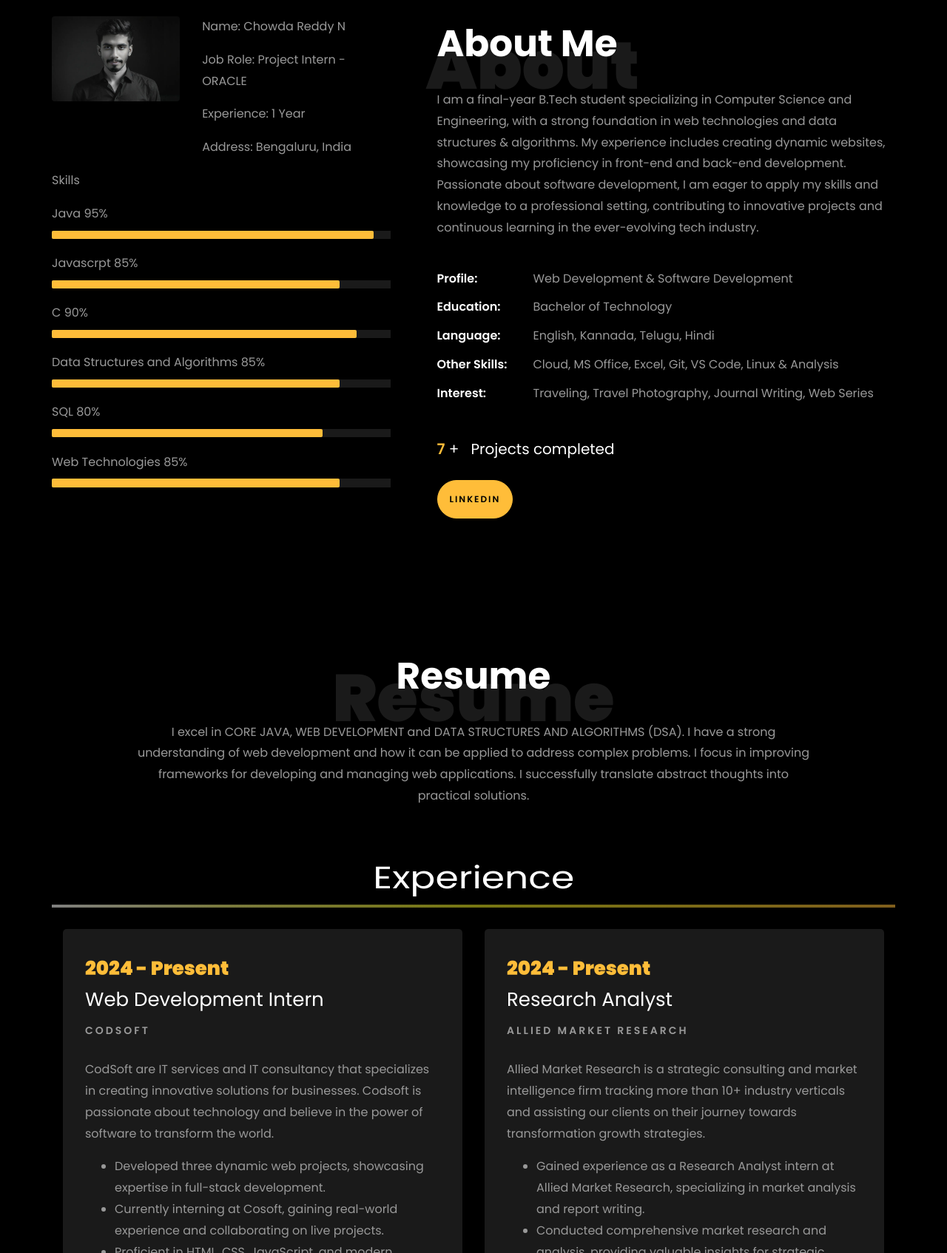
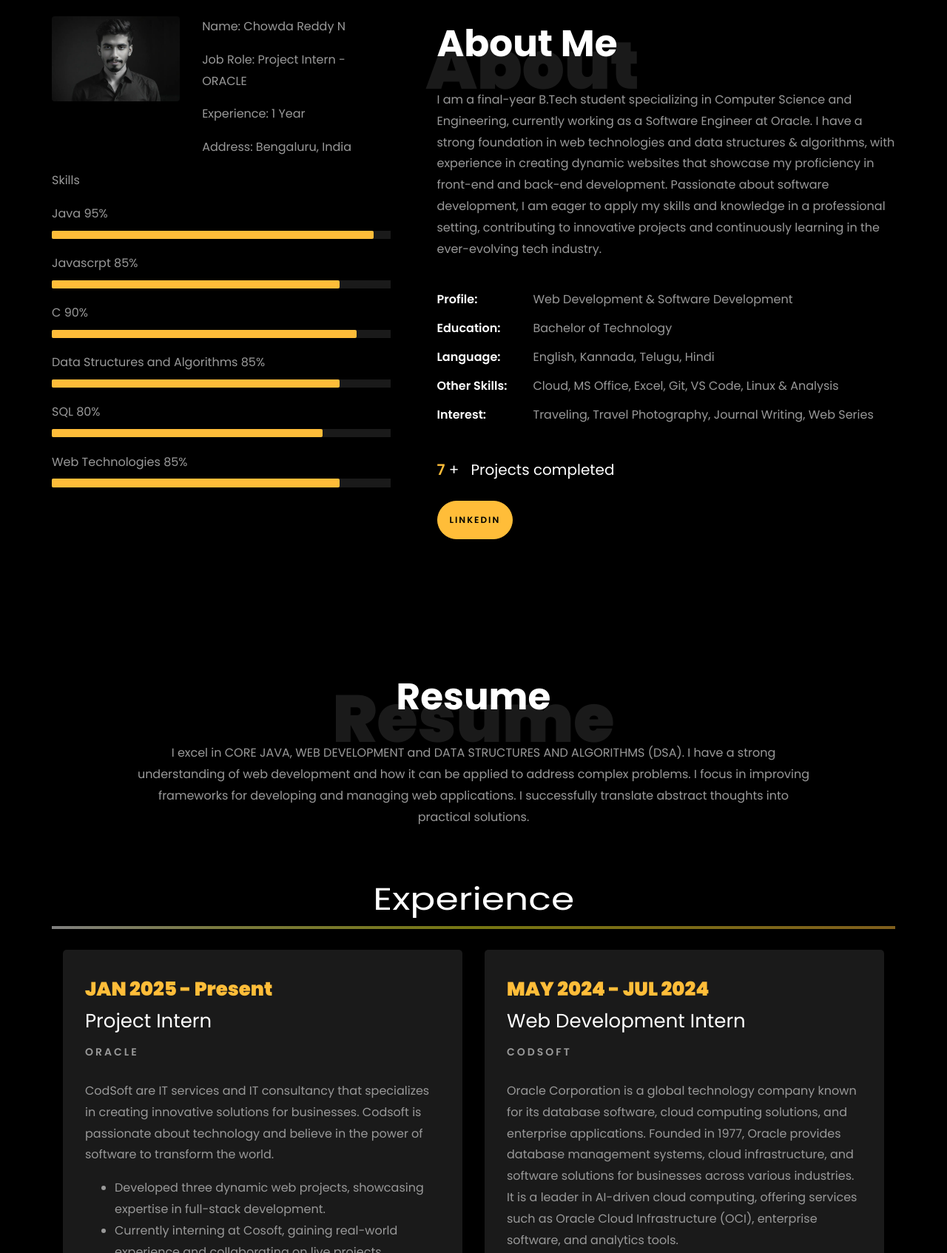
Before and after one commit to Chowdaa/personal-portfolio-codsoft, a plain HTML site: page index.html in a window 1280 px wide. Shown: the part 840-2534 px from the top of the page at 74% size. Drawn offline with Linux system fonts and the light colour scheme; files whose address does not match are found by name.

Commit message:
Update index.html

```diff
--- a/index.html
+++ b/index.html
@@ -275,10 +275,10 @@
 								<h1 class="big">About</h1>
 								<h2 class="mb-4">About Me</h2>
 
-								<p>I am a final-year B.Tech student specializing in Computer Science and Engineering, with a strong foundation in web technologies and data structures & algorithms.
-									My experience includes creating dynamic websites, showcasing my proficiency in front-end and back-end development.
-									Passionate about software development, I am eager to apply my skills and knowledge to a professional setting,
-									contributing to innovative projects and continuous learning in the ever-evolving tech industry.</p>
+								<p>I am a final-year B.Tech student specializing in Computer Science and Engineering, currently working as a Software Engineer at Oracle.
+									I have a strong foundation in web technologies and data structures & algorithms, with experience in creating dynamic websites that
+									showcase my proficiency in front-end and back-end development. Passionate about software development, I am eager to apply my skills
+									and knowledge in a professional setting, contributing to innovative projects and continuously learning in the ever-evolving tech industry.</p>
 								<ul class="about-info mt-4 px-md-0 px-2">
 									<li class="d-flex"><span>Profile:</span> <span>Web Development &amp; Software Development</span></li>
 									<li class="d-flex"><span>Education:</span> <span>Bachelor of Technology</span></li>
@@ -328,9 +328,9 @@
 		<div class="row">
 				<div class="col-md-6">
 					<div class="resume-wrap ftco-animate">
-						<span class="date">2024 - Present</span>
-						<h2>Web Development Intern</h2>
-						<span class="position">Codsoft</span>
+						<span class="date"> JAN 2025 - Present</span>
+						<h2>Project Intern</h2>
+						<span class="position">ORACLE</span>
 						<p class="mt-4">CodSoft are IT services and IT consultancy that specializes in creating innovative solutions for businesses. Codsoft is passionate about technology and believe in the power of software to transform the world.
 							<ul>
 								<li>Developed three dynamic web projects, showcasing expertise in full-stack development.</li>
@@ -344,7 +344,23 @@
 
 				<div class="col-md-6">
 					<div class="resume-wrap ftco-animate">
-						<span class="date">2024 - Present</span>
+						<span class="date"> MAY 2024 - JUL 2024</span>
+						<h2>Web Development Intern</h2>
+						<span class="position">Codsoft</span>
+						<p class="mt-4">Oracle Corporation is a global technology company known for its database software, cloud computing solutions, and enterprise applications. Founded in 1977, Oracle provides database management systems, cloud infrastructure, and software solutions for businesses across various industries. It is a leader in AI-driven cloud computing, offering services such as Oracle Cloud Infrastructure (OCI), enterprise software, and analytics tools.
+							<ul>
+								<li>Contributing to the development and optimization of OMNI Channel, a SaaS-based Order Management System (OMS) used by enterprises like PUMA and Sleepwell, focusing on order processing, issue resolution, and inventory tracking.</li>
+								<li>Engaged in return authorization, automation testing, Kubernetes deployment, GitBash, JIRA management, and cloud-based implementation to enhance system stability and scalability.</li>
+								<li>Worked extensively with Oracle SQL Database, optimizing queries and managing large datasets to improve performance and data retrieval efficiency.</li>
+							</ul>
+						</p>
+					</div>
+
+				</div>
+
+				<div class="col-md-6">
+					<div class="resume-wrap ftco-animate">
+						<span class="date">MAR 2024 - MAY 2024</span>
 						<h2>Research Analyst</h2>
 						<span class="position">Allied Market Research</span>
 						<p class="mt-4">Allied Market Research is a strategic consulting and market intelligence firm tracking more than 10+ industry verticals and assisting our clients on their journey towards transformation growth strategies.
```
